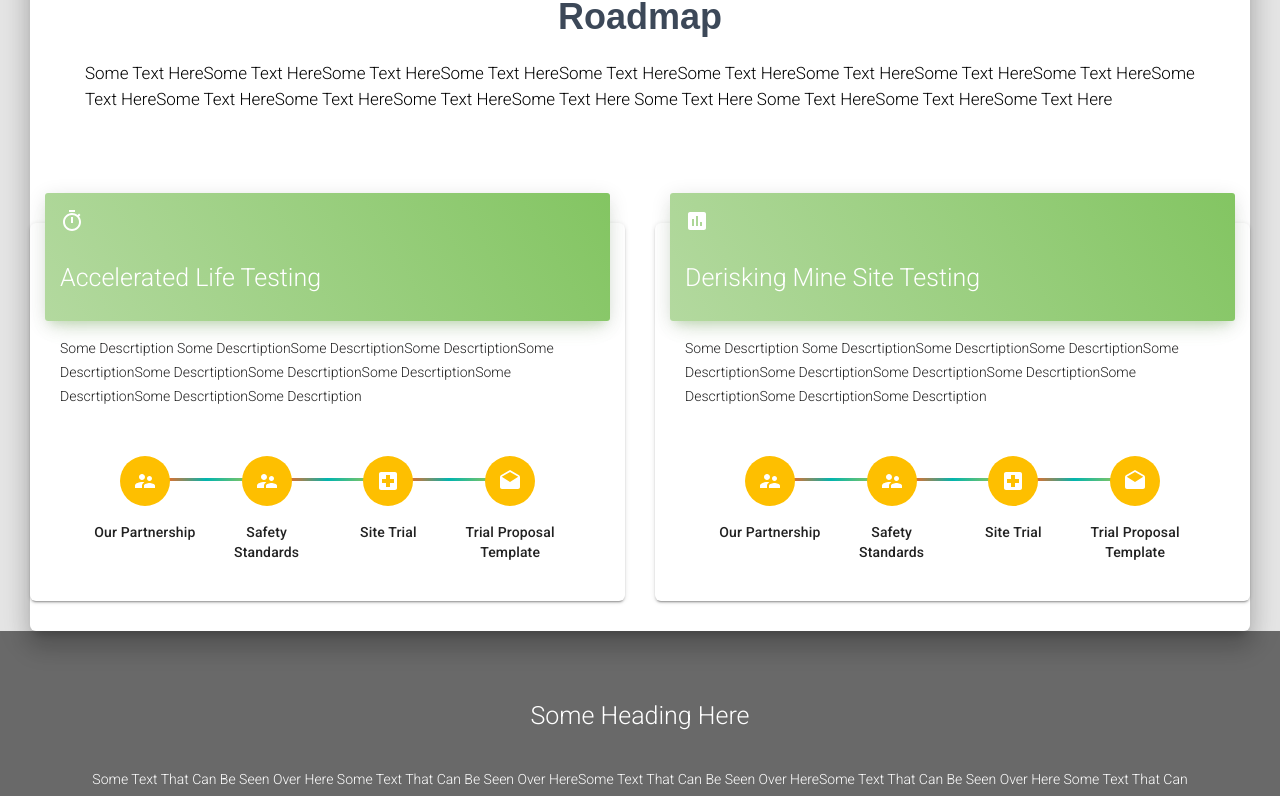
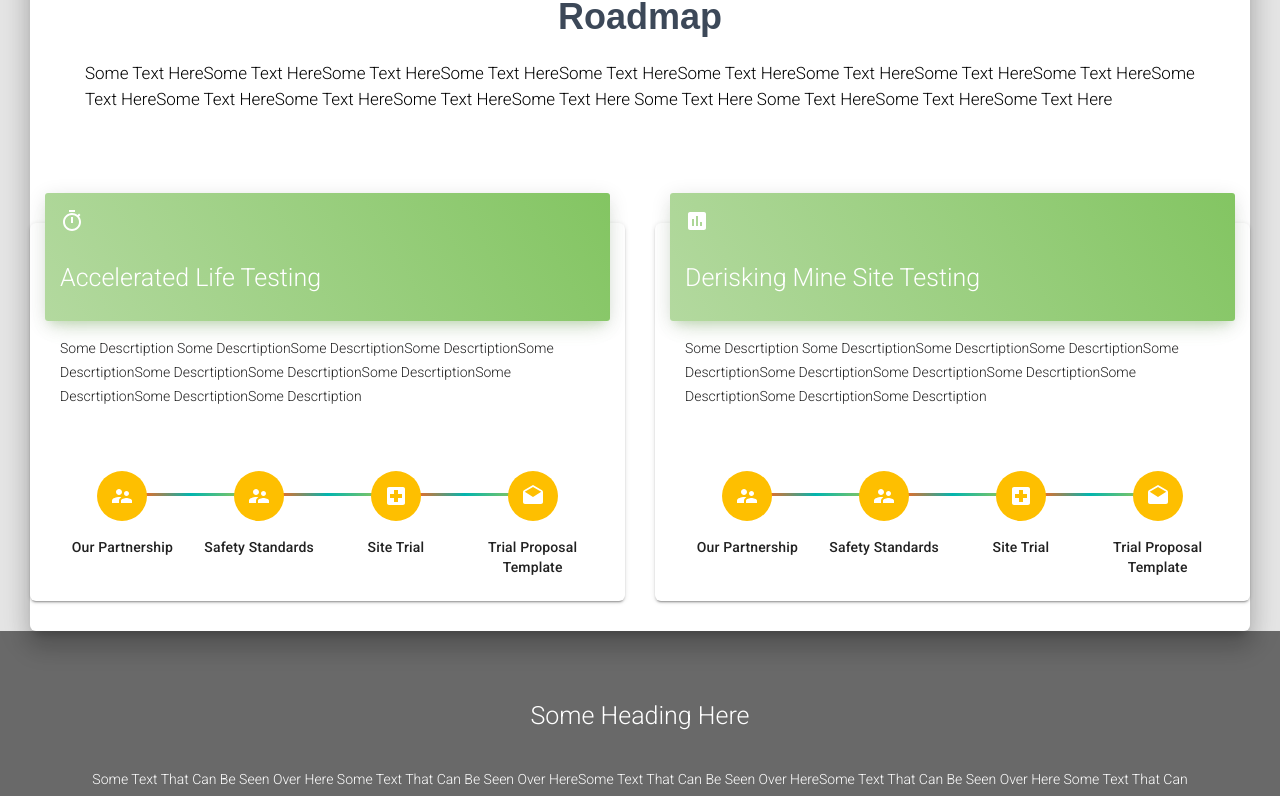
Before and after one commit to uwasystemhealth/livinglab-site-v3, a Next.js app: page /roadmap in a window 1280 px wide. Shown: the part 430-1226 px from the top of the page. Built offline with nearby package versions, Linux system fonts and the light colour scheme.

Commit message:
roadmap alignment

```diff
--- a/pages-sections/roadmap/RoadmapMainPage-Sections/RoadmapsCard.js
+++ b/pages-sections/roadmap/RoadmapMainPage-Sections/RoadmapsCard.js
@@ -66,8 +66,8 @@ const ALTDescription = () => {
 								DescrtiptionSome DescrtiptionSome DescrtiptionSome Descrtiption
 							</div>
 							<br />
-							<StepperPathway pathway={pathway} StepIcon={StepIcon} roadmapTitle={title}></StepperPathway>
 						</CardBody>
+						<StepperPathway pathway={pathway} StepIcon={StepIcon} roadmapTitle={title}></StepperPathway>
 					</Card>
 				</GridItem>
 			))}
```
